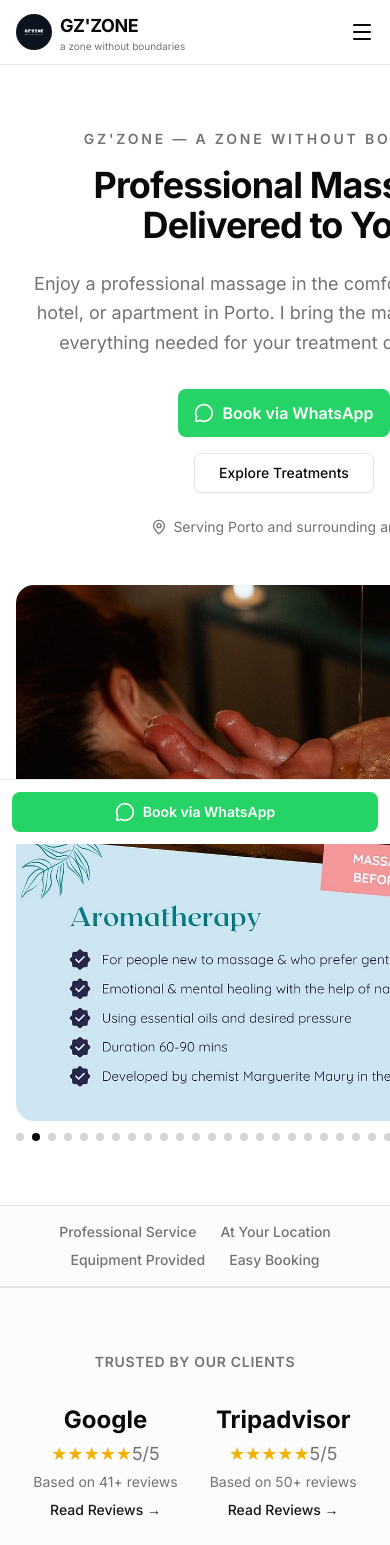
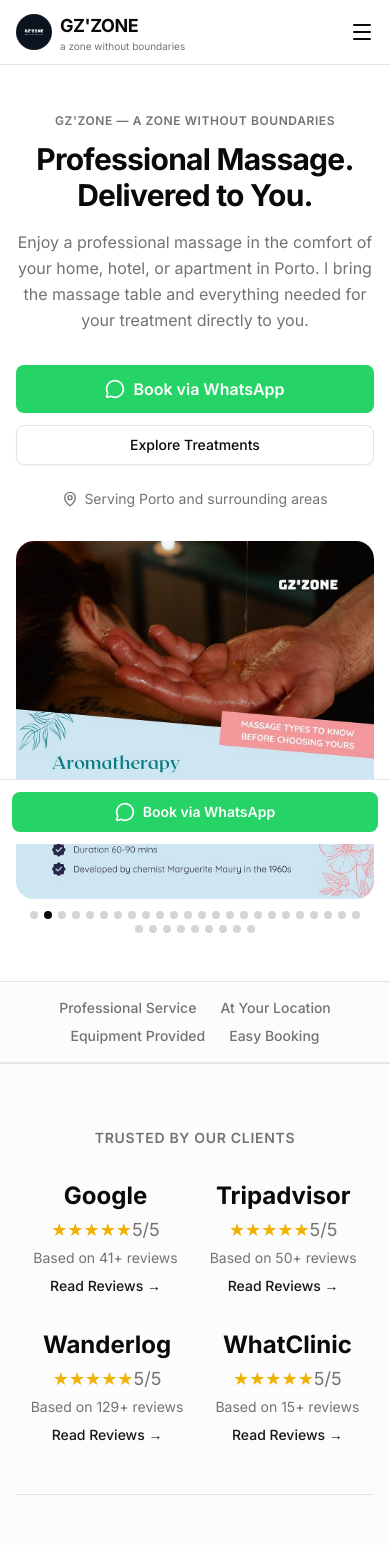
Before and after one commit to abdullah-hamada7/gz_zone, a Next.js app: page / in a window 390 px wide. Shown: the top 1545 px of the page. Built offline with nearby package versions, Linux system fonts and the light colour scheme.

Commit message:
feat: update image references and enhance layout responsiveness in hero and treatment slider components

```diff
--- a/src/app/layout.tsx
+++ b/src/app/layout.tsx
@@ -38,7 +38,7 @@
     siteName: "GZ’ZONE - Massage & Cupping Therapy",
     images: [
       {
-        url: "/images/all-you-need-is-a-portable.jpg",
+        url: "/images/gz-zone-a-zone-without.jpg",
         width: 1200,
         height: 630,
         alt: "GZ’ZONE Mobile Massage & Cupping Setup in Porto",
@@ -52,7 +52,7 @@
     title: "GZ’ZONE - Massage & Cupping Therapy",
     description:
       "Professional mobile massage & cupping therapy services in Porto. Delivered directly to your home or hotel.",
-    images: ["/images/all-you-need-is-a-portable.jpg"],
+    images: ["/images/gz-zone-a-zone-without.jpg"],
   },
   verification: {
     google: ["mh9BZNKNnpUNvTsc4S6i9NMXRvi8zPpyE0upyljJex8", "xSKupBgNXZubwUyNFpZJS6Ulq4MZ-fkjNSliGlUitdw"],
@@ -66,10 +66,9 @@
   name: "GZ’ZONE - Massage & Cupping Therapy",
   url: "https://gzzone.vercel.app",
   logo: "https://gzzone.vercel.app/images/logo.jpg",
-  image: "https://gzzone.vercel.app/images/all-you-need-is-a-portable.jpg",
+  image: "https://gzzone.vercel.app/images/gz-zone-a-zone-without.jpg",
   description:
     "Professional mobile massage & cupping therapy in Porto. High quality massage treatments delivered directly to your home, hotel, or apartment.",
-
   priceRange: "€€",
   address: {
     "@type": "PostalAddress",
@@ -116,7 +115,7 @@
 }>) {
   return (
     <html lang="en" className={`${inter.variable} h-full antialiased`}>
-      <body className="flex min-h-full flex-col font-sans" suppressHydrationWarning>
+      <body className="flex min-h-full flex-col font-sans overflow-x-hidden" suppressHydrationWarning>
         <script
           type="application/ld+json"
           dangerouslySetInnerHTML={{ __html: JSON.stringify(jsonLd) }}
--- a/src/components/public/hero.tsx
+++ b/src/components/public/hero.tsx
@@ -15,7 +15,7 @@
 }
 
 const HERO_IMAGES = [
-  { src: "/images/all-you-need-is-a-portable.jpg", alt: "Portable massage setup delivered to your location" },
+  { src: "/images/gz-zone-a-zone-without.jpg", alt: "GZ'ZONE mobile massage setup delivered to your location in Porto" },
   { src: "/images/aromatherapy-massage.jpg", alt: "Aromatherapy massage treatment" },
   { src: "/images/caption.jpg", alt: "Gz Zone massage session" },
   { src: "/images/cupping-therapy-hijama.jpg", alt: "Cupping therapy session" },
@@ -26,7 +26,6 @@
   { src: "/images/essential-oils.jpg", alt: "Essential oils for massage" },
   { src: "/images/essential-oils (1).jpg", alt: "Aromatherapy essential oils" },
   { src: "/images/essential-oils (2).jpg", alt: "Therapeutic essential oils" },
-  { src: "/images/gz-zone-a-zone-without.jpg", alt: "Gz Zone massage treatment" },
   { src: "/images/gz-zone-massage-cupping.jpg", alt: "Massage and cupping combination therapy" },
   { src: "/images/gz-zone-massage-cupping (1).jpg", alt: "Massage cupping therapy session" },
   { src: "/images/gz-zone-massage-cupping (2).jpg", alt: "Therapeutic cupping massage" },
@@ -60,42 +59,42 @@
   }, []);
 
   return (
-    <section className="relative overflow-hidden">
-      <div className="mx-auto max-w-6xl px-4 py-16 sm:px-6 sm:py-24">
-        <div className="grid items-center gap-12 lg:grid-cols-2">
-          <div className="mx-auto max-w-xl text-center lg:mx-0 lg:text-left">
+    <section className="relative overflow-hidden w-full">
+      <div className="mx-auto max-w-6xl px-4 py-12 sm:px-6 sm:py-24">
+        <div className="grid items-center gap-8 lg:grid-cols-2 lg:gap-12">
+          <div className="mx-auto max-w-xl text-center lg:mx-0 lg:text-left w-full">
             {content?.subtitle && (
-              <p className="mb-4 text-sm font-semibold tracking-[0.2em] text-muted-foreground uppercase">
+              <p className="mb-3 text-xs sm:text-sm font-semibold tracking-wider text-muted-foreground uppercase break-words">
                 {content.subtitle}
               </p>
             )}
 
-            <h1 className="text-4xl font-bold tracking-tight sm:text-5xl lg:text-6xl">
+            <h1 className="text-3xl font-bold tracking-tight sm:text-5xl lg:text-6xl break-words">
               {content?.title || "Professional Massage. Delivered to You."}
             </h1>
 
-            <p className="mt-6 text-lg leading-relaxed text-muted-foreground">
+            <p className="mt-4 sm:mt-6 text-base sm:text-lg leading-relaxed text-muted-foreground">
               {content?.description ||
                 "Enjoy a professional massage in the comfort of your home, hotel, or apartment in Porto. I bring the massage table and everything needed for your treatment directly to you."}
             </p>
 
-            <div className="mt-8 flex flex-col items-center gap-4 sm:flex-row lg:justify-start">
-              <WhatsAppButton size="lg" className="px-8 py-6 text-base" />
+            <div className="mt-8 flex flex-col items-center gap-3 sm:flex-row lg:justify-start">
+              <WhatsAppButton size="lg" className="w-full sm:w-auto px-8 py-6 text-base" />
               <Link
                 href="/treatments"
-                className={cn(buttonVariants({ variant: "outline", size: "lg" }))}
+                className={cn(buttonVariants({ variant: "outline", size: "lg" }), "w-full sm:w-auto")}
               >
                 Explore Treatments
               </Link>
             </div>
 
             <p className="mt-6 flex items-center justify-center gap-1.5 text-sm text-muted-foreground lg:justify-start">
-              <MapPin className="size-4" />
-              Serving Porto and surrounding areas
+              <MapPin className="size-4 shrink-0" />
+              <span>Serving Porto and surrounding areas</span>
             </p>
           </div>
 
-          <div className="relative">
+          <div className="relative w-full max-w-md mx-auto lg:max-w-none">
             <div className="relative aspect-square overflow-hidden rounded-2xl">
               {HERO_IMAGES.map((img, i) => (
                 <Image
@@ -109,7 +108,7 @@
                 />
               ))}
             </div>
-            <div className="mt-3 flex justify-center gap-2">
+            <div className="mt-3 flex justify-center gap-1.5 flex-wrap px-2">
               {HERO_IMAGES.map((_, i) => (
                 <button
                   key={i}
--- a/src/components/public/treatment-slider.tsx
+++ b/src/components/public/treatment-slider.tsx
@@ -65,7 +65,7 @@
         className="flex gap-6 overflow-x-auto scroll-smooth pb-2 scrollbar-none"
       >
         {treatments.map((t) => (
-          <div key={t.id} className="w-[350px] shrink-0 snap-start">
+          <div key={t.id} className="w-[280px] sm:w-[350px] max-w-[82vw] shrink-0 snap-start">
             <TreatmentCard
               name={t.name}
               slug={t.slug}
```
